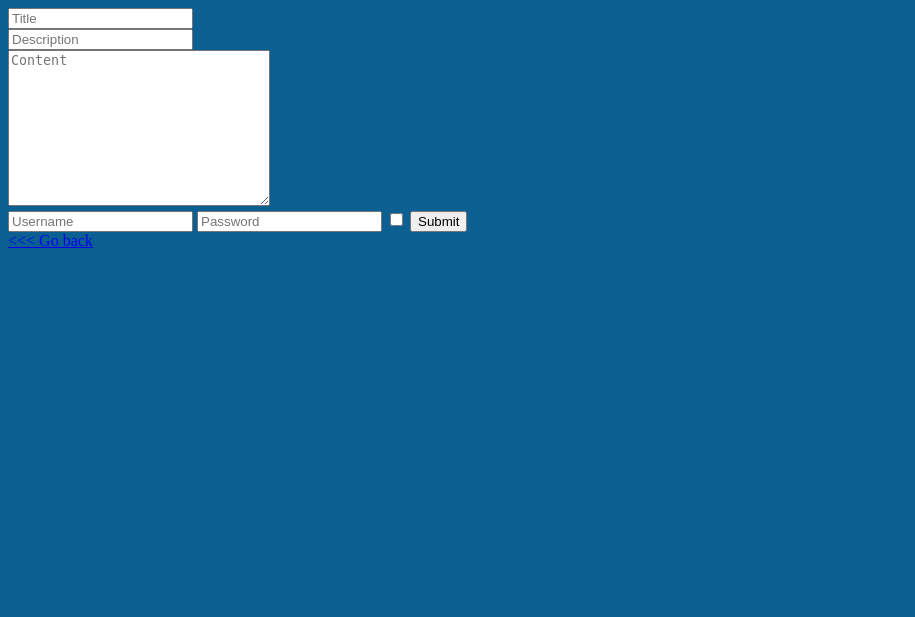
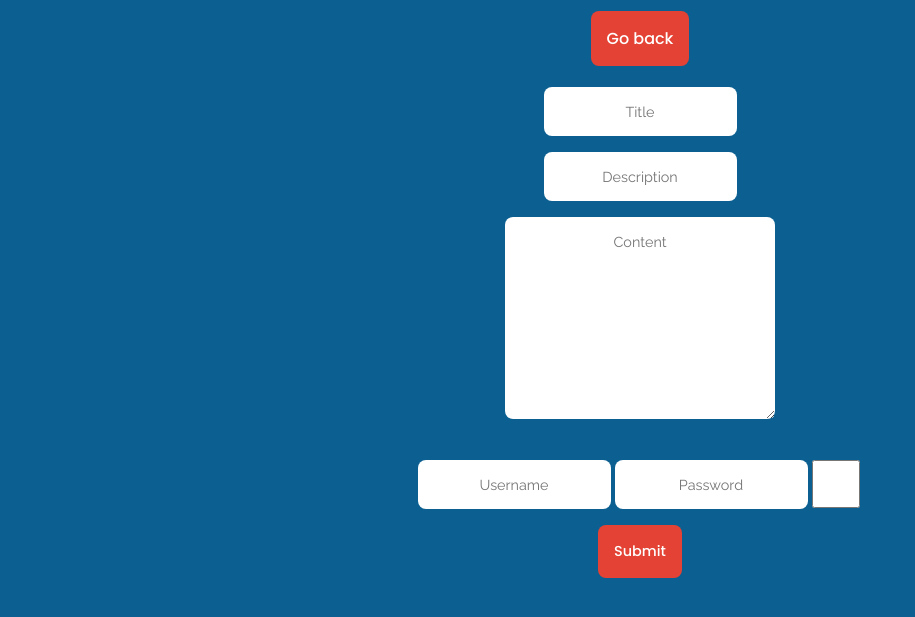
Before and after one commit to awesomearjun/CS50-final-project, a Flask app: page /createblogs in a window 1280 px wide. Shown: the top 617 px of the page, without its empty margins (0-915 px from the left). Run offline with Flask 3, Linux system fonts and the light colour scheme.

Commit message:
Finished styling

```diff
--- /dev/null
+++ b/static/css/createblogs.css
@@ -0,0 +1,43 @@
+@import url('https://fonts.googleapis.com/css2?family=Poppins:wght@500&display=swap');
+@import url('https://fonts.googleapis.com/css2?family=Raleway&display=swap');
+
+body {
+    text-align: center;
+}
+
+a,
+input[type=submit] {
+    color: white;
+    text-decoration: none;
+    cursor: pointer;
+    background-color: #E34234;
+    padding: 1rem;
+    border-radius: 0.5rem;
+    font-family: 'Poppins', sans-serif;
+    transition: 0.45s;
+}
+
+a:hover,
+input[type=submit]:hover {
+    background-color: #b84035;
+}
+
+input,
+textarea {
+    border: none;
+    margin-left: 0;
+    margin-bottom: 1rem;
+    border-radius: 0.5rem;
+    font-family: 'Raleway', sans-serif;
+    font-size: 0.9rem;
+    padding: 1rem;
+    text-align: center;
+}
+
+input[type=checkbox] {
+    position: relative;
+    width: 3rem;
+    height: 3rem;
+    top: 1.15rem;
+    accent-color: #E34234;
+}
--- a/static/css/viewblogs.css
+++ b/static/css/viewblogs.css
@@ -3,6 +3,10 @@
 @import url('https://fonts.googleapis.com/css2?family=Pacifico&display=swap');
 @import url('https://fonts.googleapis.com/css2?family=Poppins:wght@500&display=swap');
 @import url('https://fonts.googleapis.com/css2?family=Ubuntu:wght@300&display=swap');
+
+body {
+    text-align: center;
+}
 
 * {
     color: white;
--- a/templates/createblogs.html
+++ b/templates/createblogs.html
@@ -9,9 +9,13 @@
     <script src="/static/javascript/createBlog.js"></script>
     <script src="/static/javascript/showPassword.js"></script>
     <link rel="stylesheet" href="/static/css/master.css">
+    <link rel="stylesheet" href="/static/css/createblogs.css">
 </head>
 
 <body>
+    <br>
+    <a href="/viewblogs">Go back</a>
+    <br><br><br>
     <form method="GET" id="createBlog">
         <input type="text" name="title" placeholder="Title" minlength="5" maxlength="20" id="title">
         <br>
@@ -22,9 +26,9 @@
         <input name="username" type="username" placeholder="Username" id="username" minlength="5" maxlength="12">
         <input type="password" name="password" placeholder="Password" id="password" minlength="5" maxlength="12">
         <input type="checkbox" onclick="showHidePass()">
+        <br>
         <input type="submit" value="Submit">
     </form>
-    <a href="/viewblogs">&#60;&#60;&#60; Go back</a>
 </body>
 
 </html>
```
